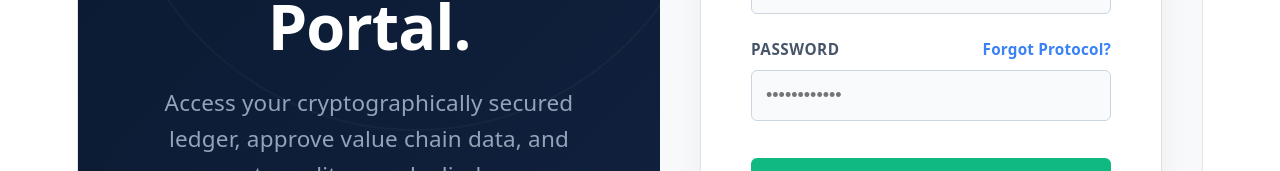
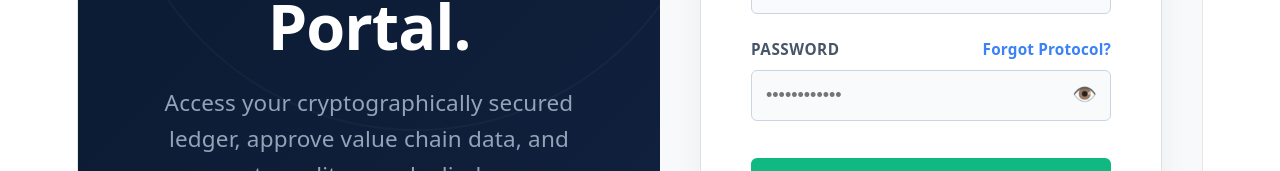
Before and after one commit to Sedzi-max/esg-compliance-platform, a React app in the folder frontend/: page /login in a window 1280 px wide. Shown: the part 353-524 px from the top of the page. Built offline with nearby package versions, Linux system fonts and the light colour scheme; no server answers; the HTML template or start-up script is replaced by a standard one.

Commit message:
updated login.jsx

```diff
--- a/frontend/src/pages/Login.jsx
+++ b/frontend/src/pages/Login.jsx
@@ -17,6 +17,10 @@ function Login() {
   const [formData, setFormData] = useState({ email: '', password: '', company_name: '' });
   const [error, setError] = useState('');
   const [isAuthenticating, setIsAuthenticating] = useState(false);
+
+  // FIX: password field had no way to reveal what was typed before submitting.
+  // Toggling this switches the input's type between 'password' and 'text'.
+  const [showPassword, setShowPassword] = useState(false);
 
   const handleChange = (e) => {
     setFormData({ ...formData, [e.target.name]: e.target.value });
@@ -167,15 +171,25 @@ function Login() {
                 <label style={{ fontWeight: '700', fontSize: '0.85rem', color: '#475569', textTransform: 'uppercase', letterSpacing: '0.5px' }}>Password</label>
                 {!isRegistering && <span style={{ fontSize: '0.85rem', color: '#3b82f6', cursor: 'pointer', fontWeight: '600' }}>Forgot Protocol?</span>}
               </div>
+              <div style={{ position: 'relative', display: 'flex', alignItems: 'center' }}>
                 <input
-                type="password"
+                  type={showPassword ? 'text' : 'password'}
                   name="password"
                   value={formData.password}
                   onChange={handleChange}
                   required
                   placeholder="••••••••••••"
-                style={{ padding: '14px', borderRadius: '6px', border: '1px solid #cbd5e1', fontSize: '1rem', background: '#f8fafc', color: '#0f172a', outline: 'none' }}
+                  style={{ padding: '14px', paddingRight: '48px', borderRadius: '6px', border: '1px solid #cbd5e1', fontSize: '1rem', background: '#f8fafc', color: '#0f172a', outline: 'none', width: '100%', boxSizing: 'border-box' }}
                 />
+                <button
+                  type="button"
+                  onClick={() => setShowPassword(!showPassword)}
+                  aria-label={showPassword ? 'Hide password' : 'Show password'}
+                  style={{ position: 'absolute', right: '14px', background: 'none', border: 'none', cursor: 'pointer', fontSize: '1.1rem', padding: 0, lineHeight: 1, color: '#64748b' }}
+                >
+                  {showPassword ? '🙈' : '👁️'}
+                </button>
+              </div>
             </div>
 
             <button
```
Lines whose indentation alone changed are shown as unchanged.
